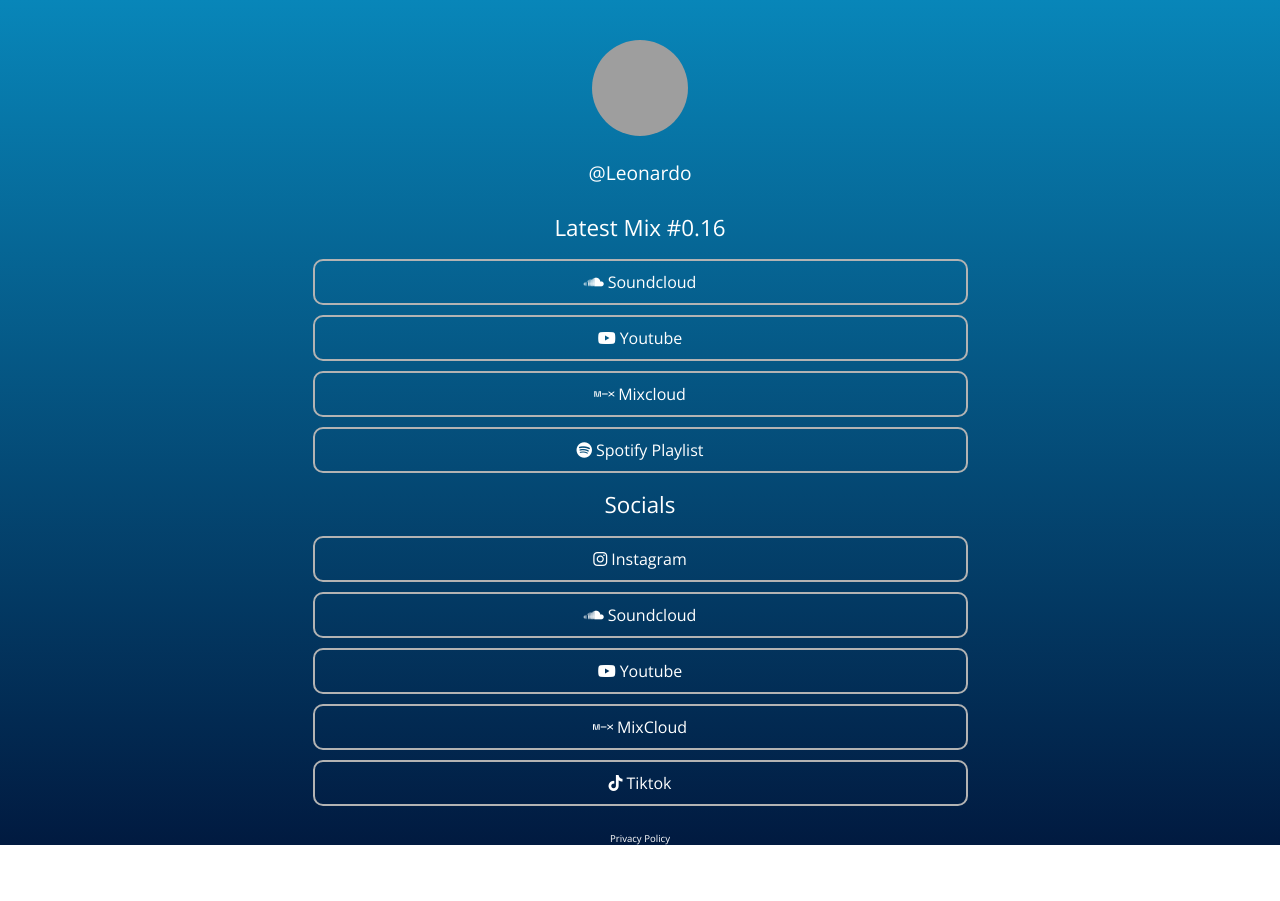
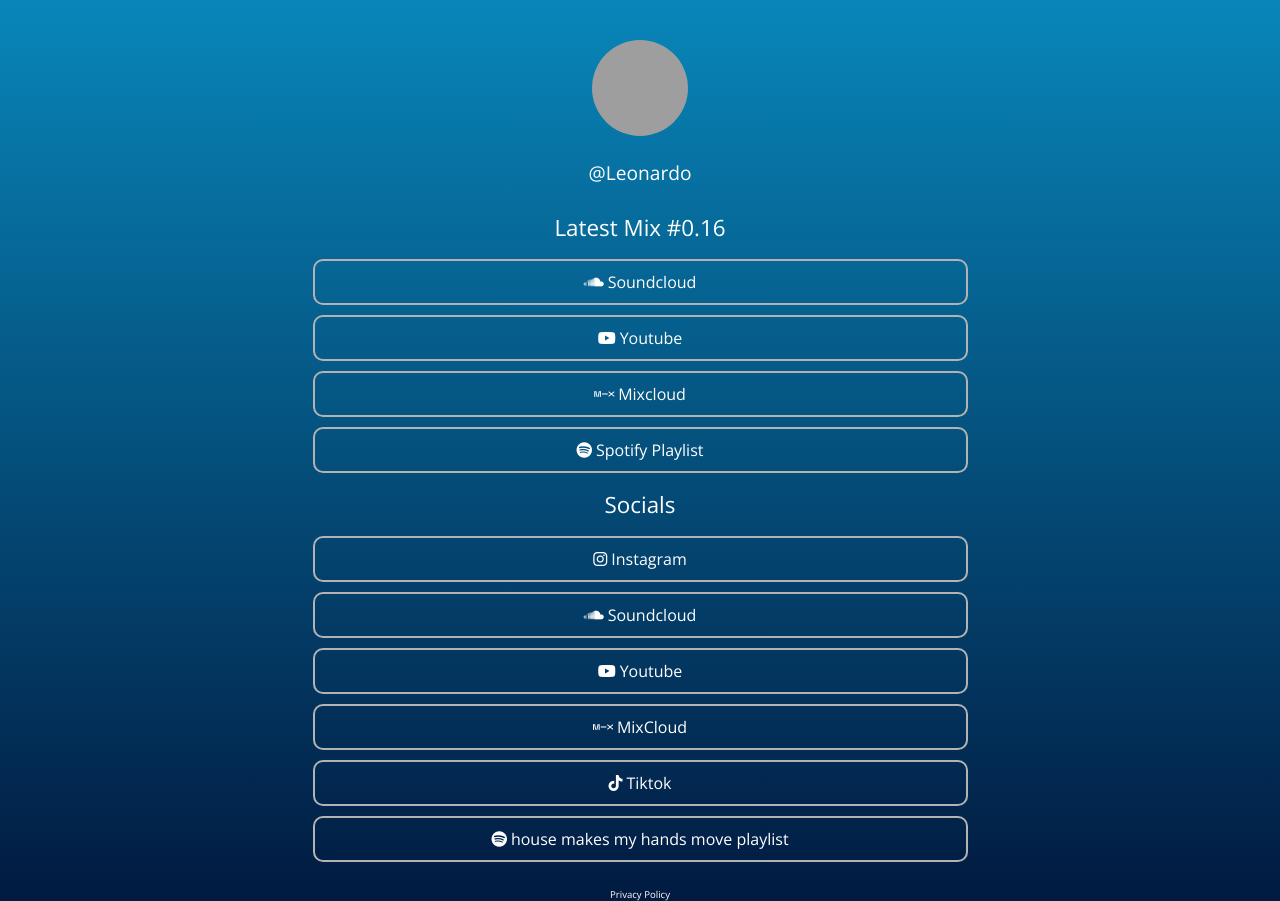
Before and after one commit to guicholeo/leonardogrooves.com, a plain HTML site: page index.html in a window 1280 px wide. Before the commit the page ends 845 px from the top, so only its background shows below. Drawn offline with nearby package versions, Linux system fonts and the light colour scheme; grey boxes are pictures that could not be loaded.

Commit message:
Add spotify playlist

```diff
--- a/index.html
+++ b/index.html
@@ -59,6 +59,9 @@
       <a class="link" href="https://www.tiktok.com/@guicholeo" target="_blank">
         <i class="fab fa-tiktok">&nbsp;</i>Tiktok
       </a>
+      <a class="link" href="https://open.spotify.com/playlist/2t2pjMvhPK83m8wOdoMZoW?si=7c9c6e3b173f4db5" target="_blank">
+        <i class="fab fa-spotify">&nbsp;</i>house makes my hands move playlist
+      </a>
 
 
     </div>
```
